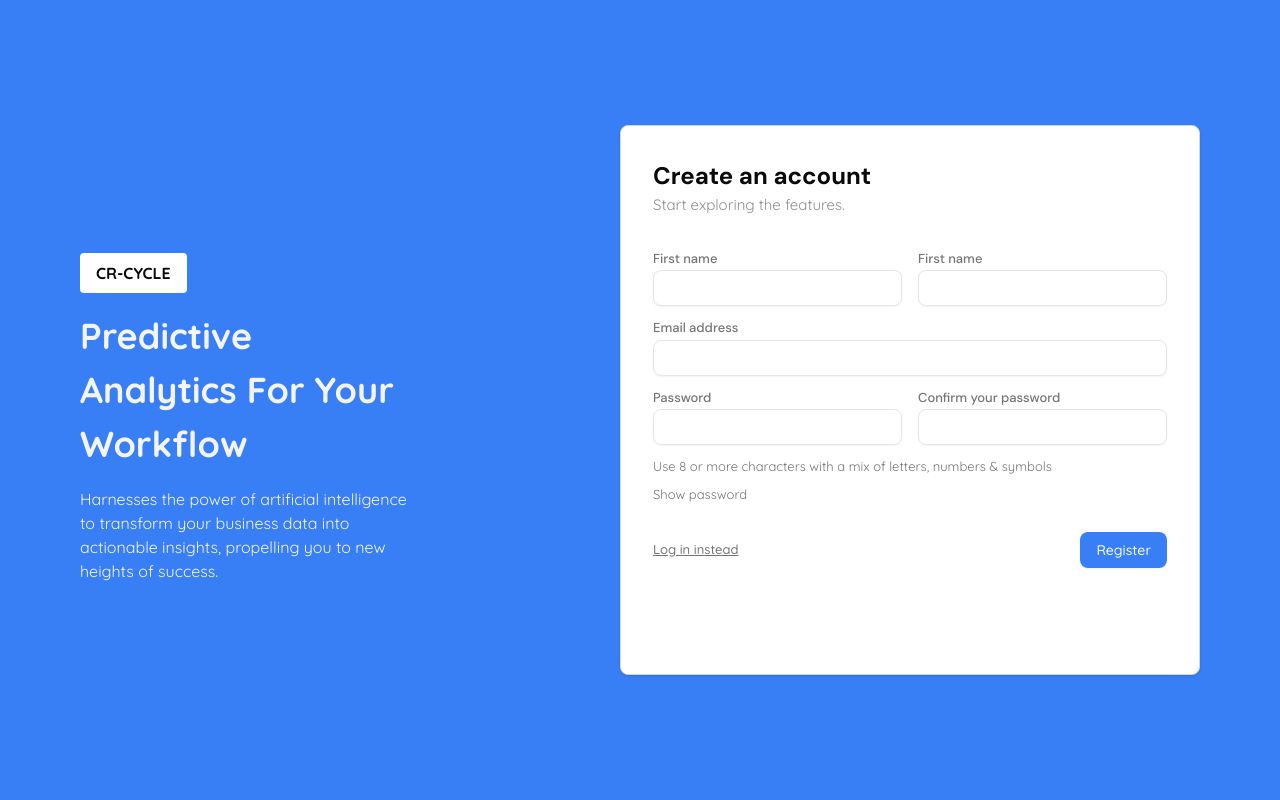
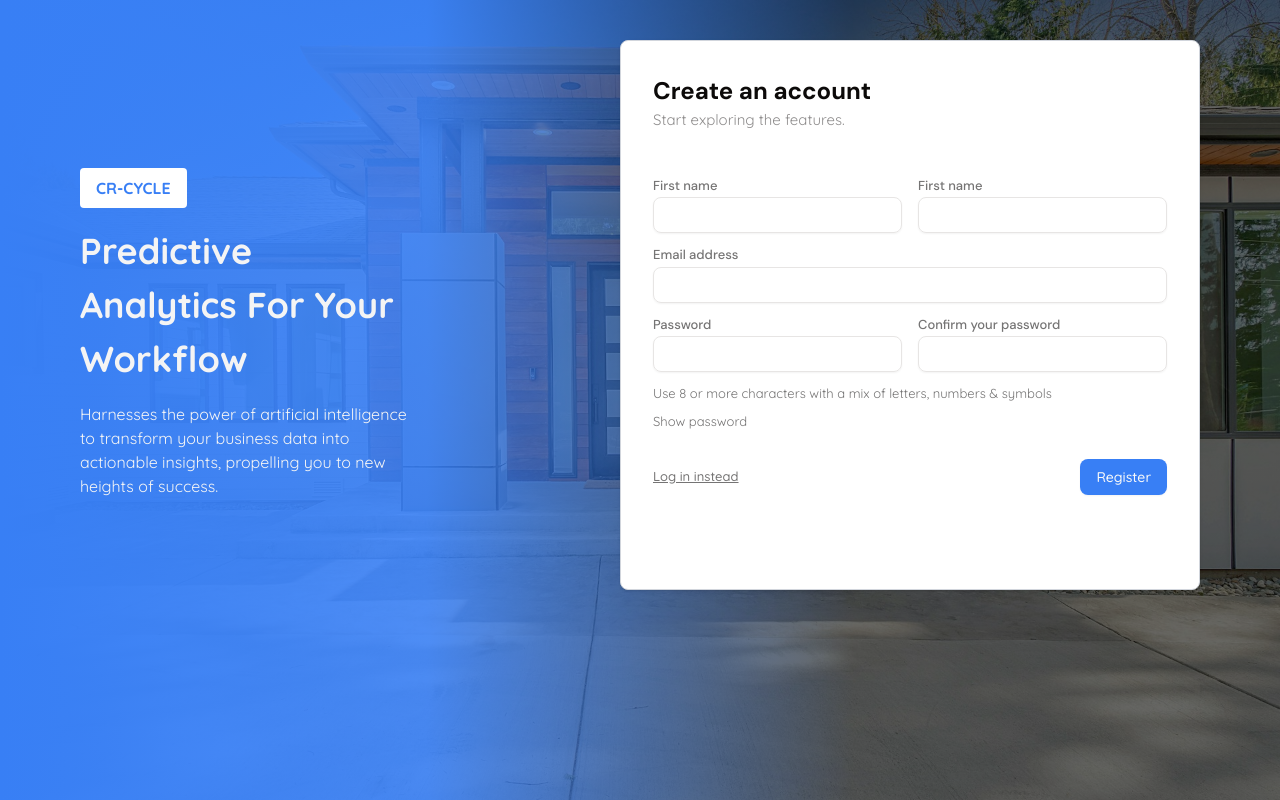
Before and after one commit to Hestia-Arc/cr-cycle-crm, a Next.js app: page /register in a window 1280 px wide. Built offline with nearby package versions, Linux system fonts and the light colour scheme.

Commit message:
update auth bg

```diff
--- a/src/app/(auth)/_components/auth-layout.tsx
+++ b/src/app/(auth)/_components/auth-layout.tsx
@@ -1,8 +1,8 @@
 "use client";
 import React, { ReactNode } from "react";
 import Image from "next/image";
-import Bg from "../../../assets/texture-bg.png";
-import Bg2 from "../../../assets/crm-bg-home2.png";
+// import Bg from "../../../assets/texture-bg.png";
+import Bg2 from "../../../assets/crm-bg-home3.jpg";
 import Link from "next/link";
 import { usePathname, useRouter } from "next/navigation";
 import { colors } from "assets/design-system/colors";
@@ -20,12 +20,34 @@ function AuthLayoutComponent({ children }: { children: ReactNode }) {
     <div
       style={{
         backgroundColor: colors.primary[600],
+        backgroundImage: `url(/crm-bg-home3.jpg)`,
+        backgroundRepeat: "no-repeat",
+        backgroundSize: "cover",
+        backgroundPosition: "top center",
       }}
-      className={`!${quicksand.className} h-[100vh] px-20 flex justify-end items-center w-full text-[40px] `}
+      className={`!${quicksand.className} relative h-screen pt-10 px-20 flex w-full text-[40px] overflow-hidden `}
     >
-      <div className="h-[550px] w-fit flex  ">
+      {/* Overlay */}
+      <div
+        style={{
+          position: "absolute",
+          inset: 0,
+          // background: "rgba(0,0,0,0.7)",
+          // rgba(56,127,245,0.9) 600
+          // rgba(34, 76, 147, 0.6) 800
+          background:
+            "linear-gradient(90deg, rgba(56,127,245,1), rgba(56,127,245,0.89), rgba(0,0,0,0.6), rgba(0,0,0,0.6))",
+          zIndex: 1,
+          pointerEvents: "none",
+        }}
+      />
+
+      <div className="h-[550px] w-fit flex z-[9999999] ">
         <div className="flex-1 flex flex-col gap-4 pr-52 mt-32">
           <Link
+            style={{
+              color: colors.primary[600],
+            }}
             href="/"
             className=" text-[16px] font-bold w-fit px-4 py-2 rounded bg-white"
           >
--- a/src/app/layout.tsx
+++ b/src/app/layout.tsx
@@ -15,19 +15,19 @@ const RootLayout = ({
   return (
     <html lang="en">
       <body
-        className={`${quicksand.className} antialiased`}
+        className={`${quicksand.className} antialiased min-w-[300px] max-w-[1500px] mx-auto`}
       >
         {children}
       </body>
     </html>
   );
-}
+};
 
-export default RootLayout
-
+export default RootLayout;
 
 // hierarchy
-{/* <Layout>
+{
+  /* <Layout>
   <Template>
     <ErrorBoundary fallback={<Error />}>
       <Suspense fallback={<Loading />}>
@@ -37,4 +37,5 @@ export default RootLayout
       </Suspense>
     </ErrorBoundary>
   </Template>
-</Layout> */}
+</Layout> */
+}
--- a/src/components/inputs/form-input.tsx
+++ b/src/components/inputs/form-input.tsx
@@ -1,13 +1,84 @@
+import { ChangeEvent } from "react";
 import { DMSans } from "../../../public/fonts/newFont";
 import { Input } from "../ui/input";
 
-export const FormInput = ({ label }: { label: string }) => {
+export const FormInputText = ({
+  label,
+  name,
+  value,
+  onChange,
+}: {
+  label: string;
+  name: string;
+  value: string;
+  onChange: (e: ChangeEvent<HTMLInputElement>) => void;
+}) => {
   return (
     <div className="flex flex-col gap-0.5 w-full">
       <label htmlFor="" className={`${DMSans.className} font-medium`}>
         {label}
       </label>
-      <Input />
+      <Input
+        type="text"
+        value={value}
+        name={name}
+        onChange={onChange}
+        className="!text-[#121212]"
+      />
     </div>
   );
 };
+
+export const FormInputEmail = ({
+  label,
+  name,
+  value,
+  onChange,
+}: {
+  label: string;
+  name: string;
+  value: string;
+  onChange: (e: ChangeEvent<HTMLInputElement>) => void;
+}) => {
+  return (
+    <div className="flex flex-col gap-0.5 w-full">
+      <label htmlFor="" className={`${DMSans.className} font-medium`}>
+        {label}
+      </label>
+      <Input
+        type="email"
+        value={value}
+        name={name}
+        onChange={onChange}
+        className="!text-[#121212]"
+      />
+    </div>
+  );
+};
+
+export const FormInputPassword = ({
+  label,
+  name,
+  value,
+  onChange,
+}: {
+  label: string;
+  name: string;
+  value: string;
+  onChange: (e: ChangeEvent<HTMLInputElement>) => void;
+}) => {
+  return (
+    <div className="flex flex-col gap-0.5 w-full">
+      <label htmlFor="" className={`${DMSans.className} font-medium`}>
+        {label}
+      </label>
+      <Input
+        type="password"
+        value={value}
+        name={name}
+        onChange={onChange}
+        className="!text-[#121212]"
+      />
+    </div>
+  );
+};
--- a/src/features/auth/login-form.tsx
+++ b/src/features/auth/login-form.tsx
@@ -1,19 +1,54 @@
+"use client";
+
 import {
   CustomButton,
   CustomButtonOutlined,
 } from "@/components/button/custom-button";
-import { FormInput } from "@/components/inputs/form-input";
+import {
+  FormInputEmail,
+  FormInputPassword,
+} from "@/components/inputs/form-input";
 import { TextBody } from "@/components/text/text";
 import Link from "next/link";
-import React from "react";
+import React, { useState } from "react";
 
 function LoginForm() {
+  const [formData, setFormData] = useState({
+    email: "",
+    password: "",
+  });
+
+  const onChange = (e: React.ChangeEvent<HTMLInputElement>) => {
+    const { name, value } = e.target;
+    setFormData((prev) => ({
+      ...prev,
+      [name]: value,
+    }));
+  };
+
+  const handleFormSubmit = (e: any) => {
+    e.preventDefault();
+  };
+
   return (
-    <form className="flex flex-col gap-3.5 text-[#757474] text-[13px]">
-      <FormInput label="Email address" />{" "}
+    <form
+      onSubmit={handleFormSubmit}
+      className="flex flex-col gap-3.5 text-[#757474] text-[13px]"
+    >
+      <FormInputEmail
+        label="Email address"
+        name="email"
+        value={formData.email}
+        onChange={onChange}
+      />{" "}
       <div>
         <div className="flex items-center gap-4">
-          <FormInput label="Password" />{" "}
+          <FormInputPassword
+            label="Password"
+            name="password"
+            value={formData.password}
+            onChange={onChange}
+          />{" "}
         </div>
         <p className="mt-2 text-right text-[13px] text-[#757474]">
           Forgot your password?
@@ -24,9 +59,7 @@ function LoginForm() {
           <TextBody className="!text-[13px] " content="Need help?" />
         </Link>
         <CustomButton className="!w-fit">
-          <Link href="/dashboard">
-            <TextBody className="!text-[14px] !font-medium" content="Log In" />
-          </Link>
+          <TextBody className="!text-[14px] !font-medium" content="Log In" />
         </CustomButton>
       </div>
       <div className=" border-t-[1px] mt-2 py-3 flex flex-col justify-center gap-3">
--- a/src/features/auth/register-form.tsx
+++ b/src/features/auth/register-form.tsx
@@ -1,20 +1,80 @@
+"use client";
+
 import { CustomButton } from "@/components/button/custom-button";
 import { TextBody } from "@/components/text/text";
 import Link from "next/link";
-import React from "react";
-import { FormInput } from "@/components/inputs/form-input";
+import React, { useState } from "react";
+import {
+  FormInputEmail,
+  FormInputPassword,
+  FormInputText,
+} from "@/components/inputs/form-input";
+import { FormInput } from "lucide-react";
 
 function RegisterForm() {
+  const [formData, setFormData] = useState({
+    firstName: "",
+    lastName: "",
+    email: "",
+    confirmPassword: "",
+    password: "",
+  });
+
+  const onChange = (e: React.ChangeEvent<HTMLInputElement>) => {
+    const { name, value } = e.target;
+    setFormData((prev) => ({
+      ...prev,
+      [name]: value,
+    }));
+  };
+
+  const handleFormSubmit = (e: any) => {
+    e.preventDefault();
+  };
+
   return (
-    <form className="flex flex-col gap-3 text-[#757474] text-[13px]">
+    <form
+      onSubmit={handleFormSubmit}
+      className="flex flex-col gap-3 text-[#757474] text-[13px]"
+    >
+      <div>
+        {formData.lastName} {formData.firstName} {formData.email}{" "}
+        {formData.password}
+      </div>
       <div className="flex items-center gap-4 ">
-        <FormInput label="First name" /> <FormInput label="First name" />{" "}
+        <FormInputText
+          label="First name"
+          name="firstName"
+          value={formData.firstName}
+          onChange={onChange}
+        />{" "}
+        <FormInputText
+          label="First name"
+          name="lastName"
+          value={formData.lastName}
+          onChange={onChange}
+        />{" "}
       </div>
-      <FormInput label="Email address" />{" "}
+      <FormInputEmail
+        label="Email address"
+        name="email"
+        value={formData.email}
+        onChange={onChange}
+      />{" "}
       <div>
         <div className="flex items-center gap-4">
-          <FormInput label="Password" />{" "}
-          <FormInput label="Confirm your password" />{" "}
+          <FormInputPassword
+            label="Password"
+            name="password"
+            value={formData.password}
+            onChange={onChange}
+          />{" "}
+          <FormInputPassword
+            label="Confirm your password"
+            name="confirmPassword"
+            value={formData.confirmPassword}
+            onChange={onChange}
+          />{" "}
         </div>
         <p className="mt-3 text-[13px] text-[#757474]">
           Use 8 or more characters with a mix of letters, numbers & symbols
@@ -26,12 +86,7 @@ function RegisterForm() {
           <TextBody className="!text-[13px] " content="Log in instead" />
         </Link>
         <CustomButton className="!w-fit">
-          <Link href="/dashboard">
-            <TextBody
-              className="!text-[14px] !font-medium"
-              content="Register"
-            />
-          </Link>
+          <TextBody className="!text-[14px] !font-medium" content="Register" />
         </CustomButton>
       </div>
     </form>
```
Also changed, not shown: public/crm-bg-home3.jpg (added).
